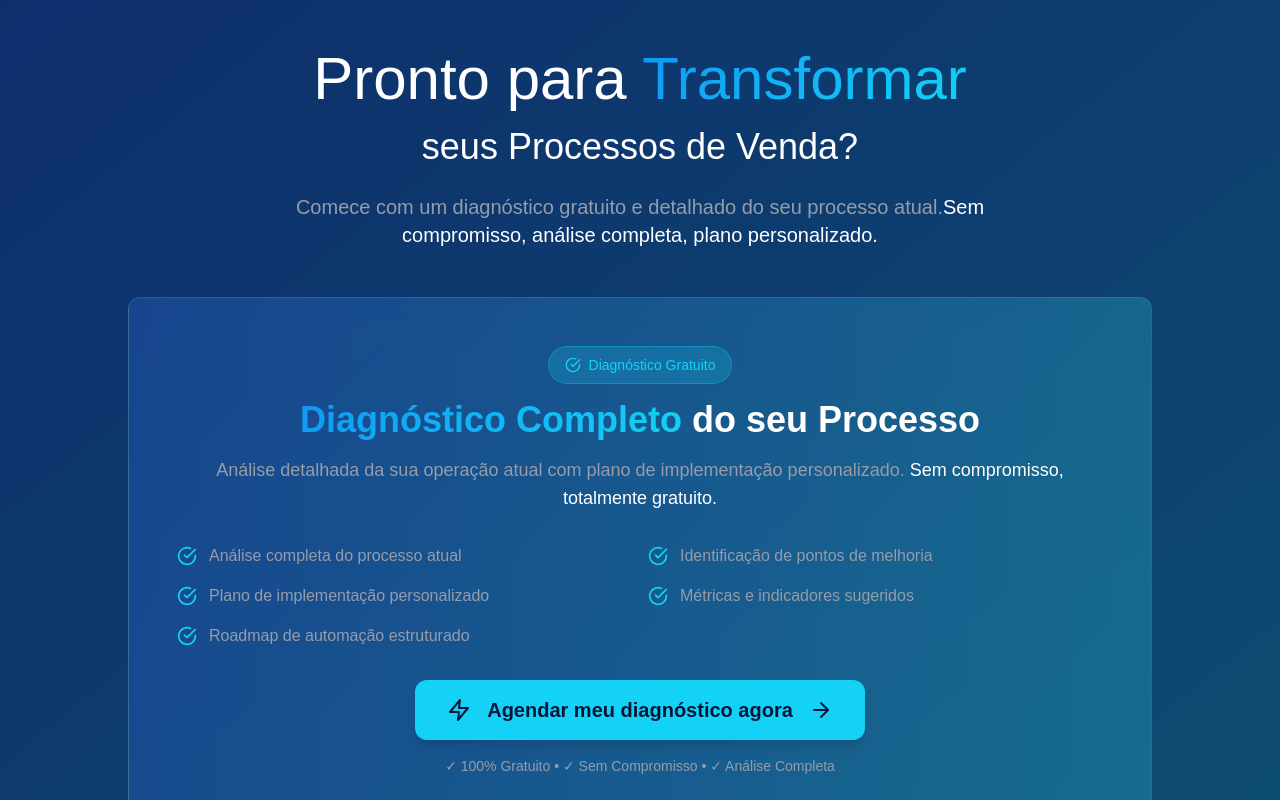
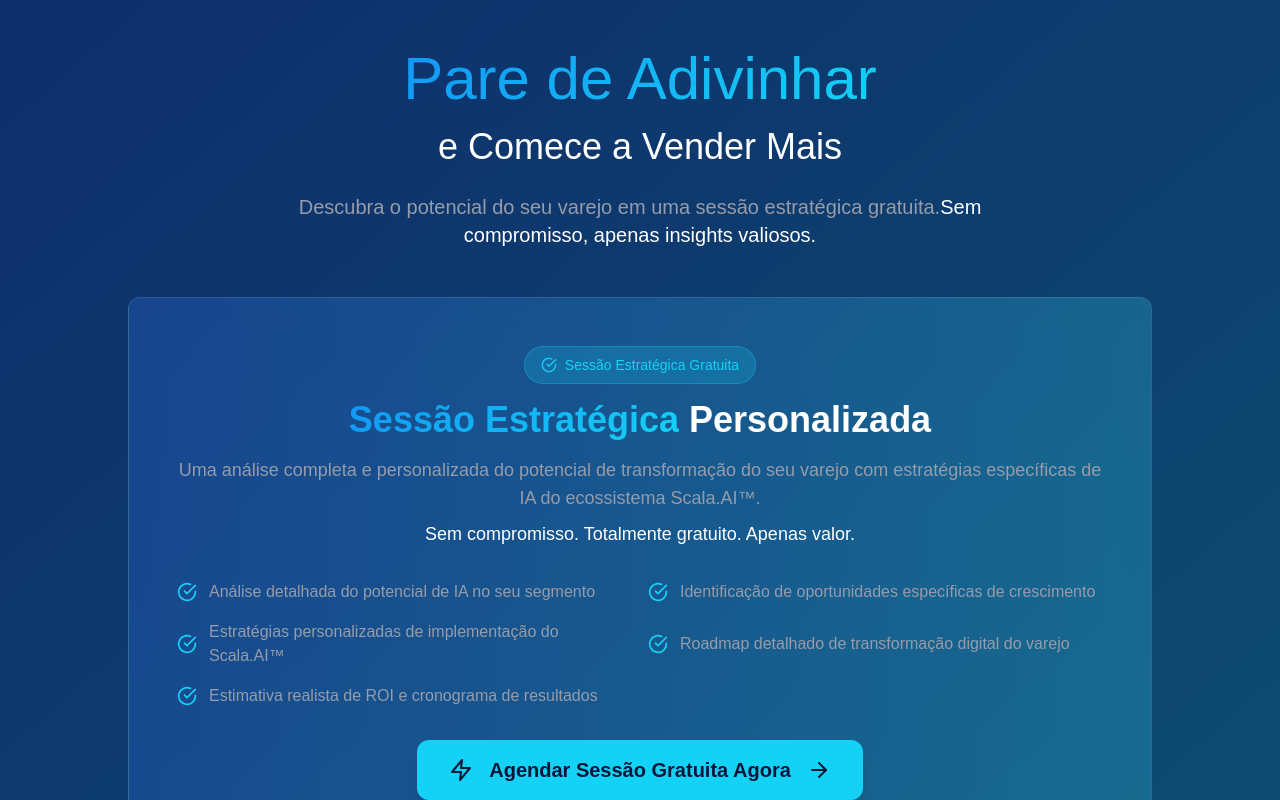
Before and after one commit to phtechsolucoes/LandingPage, a Next.js app: page / in a window 1280 px wide. Shown: the part 7840-8640 px from the top of the page. Built offline with nearby package versions, Linux system fonts and the light colour scheme; a web font is replaced by a local one.

Commit message:
Update CTAFinal.tsx

```diff
--- a/src/components/CTAFinal.tsx
+++ b/src/components/CTAFinal.tsx
@@ -6,16 +6,16 @@
 
 const CTAFinal = () => {
   const handleWhatsAppClick = () => {
-    const whatsappUrl = 'https://wa.me/5575982300164?text=Olá%20PH%20Tech%2C%20quero%20meu%20diagnóstico%20gratuito'
+    const whatsappUrl = 'https://wa.me/5575982300164?text=Olá%20PH%20Tech%20Soluções,%20tenho%20interesse%20no%20ecossistema%20Scala.AI%20e%20gostaria%20de%20agendar%20uma%20sessão%20estratégica%20gratuita'
     window.open(whatsappUrl, '_blank', 'noopener')
   }
 
   const features = [
-    "Análise completa do processo atual",
-    "Identificação de pontos de melhoria",
-    "Plano de implementação personalizado",
-    "Métricas e indicadores sugeridos",
-    "Roadmap de automação estruturado"
+    "Análise detalhada do potencial de IA no seu segmento",
+    "Identificação de oportunidades específicas de crescimento",
+    "Estratégias personalizadas de implementação do Scala.AI™",
+    "Roadmap detalhado de transformação digital do varejo",
+    "Estimativa realista de ROI e cronograma de resultados"
   ]
 
   return (
@@ -35,13 +35,13 @@
           className="text-center mb-12"
         >
           <h2 className="font-arthaus text-3xl md:text-6xl mb-6 leading-tight">
-            Pronto para <span className="gradient-text">Transformar</span>
+            <span className="gradient-text">Pare de Adivinhar</span>
             <br />
-            <span className="text-2xl md:text-4xl">seus Processos de Venda?</span>
+            <span className="text-2xl md:text-4xl">e Comece a Vender Mais</span>
           </h2>
           <p className="text-xl text-gray max-w-3xl mx-auto">
-            Comece com um diagnóstico gratuito e detalhado do seu processo atual.
-            <span className="text-white font-medium">Sem compromisso, análise completa, plano personalizado.</span>
+            Descubra o potencial do seu varejo em uma sessão estratégica gratuita.
+            <span className="text-white font-medium">Sem compromisso, apenas insights valiosos.</span>
           </p>
         </motion.div>
 
@@ -56,16 +56,17 @@
           <div className="text-center mb-8">
             <div className="inline-flex items-center gap-2 bg-accent/20 text-accent border border-accent/30 px-4 py-2 rounded-full text-sm font-medium mb-4">
               <CheckCircle size={16} />
-              Diagnóstico Gratuito
+              Sessão Estratégica Gratuita
             </div>
 
             <h3 className="text-2xl md:text-4xl font-bold mb-4">
-              <span className="gradient-text">Diagnóstico Completo</span> do seu Processo
+              <span className="gradient-text">Sessão Estratégica</span> Personalizada
             </h3>
 
             <p className="text-lg text-gray mb-8">
-              Análise detalhada da sua operação atual com plano de implementação personalizado.
-              <span className="text-white font-medium"> Sem compromisso, totalmente gratuito.</span>
+              Uma análise completa e personalizada do potencial de transformação do seu varejo
+              com estratégias específicas de IA do ecossistema Scala.AI™.
+              <span className="text-white font-medium block mt-2">Sem compromisso. Totalmente gratuito. Apenas valor.</span>
             </p>
           </div>
 
@@ -99,7 +100,7 @@
               className="btn-primary text-xl py-6 px-12 mb-4 group inline-flex items-center gap-4"
             >
               <Zap className="group-hover:scale-110 transition-transform" size={24} />
-              Agendar meu diagnóstico agora
+              Agendar Sessão Gratuita Agora
               <ArrowRight className="group-hover:translate-x-2 transition-transform" size={24} />
             </button>
 
@@ -118,8 +119,9 @@
           className="text-center"
         >
           <p className="text-gray max-w-2xl mx-auto">
-            Nosso diagnóstico vai mostrar exatamente onde seu processo pode melhorar
-            e qual o potencial de crescimento que você tem pela frente.
+            Nossa sessão estratégica vai revelar exatamente como o ecossistema Scala.AI™
+            pode revolucionar o seu varejo e qual o potencial real de crescimento e otimização
+            que você tem pela frente.
           </p>
         </motion.div>
       </div>
```
